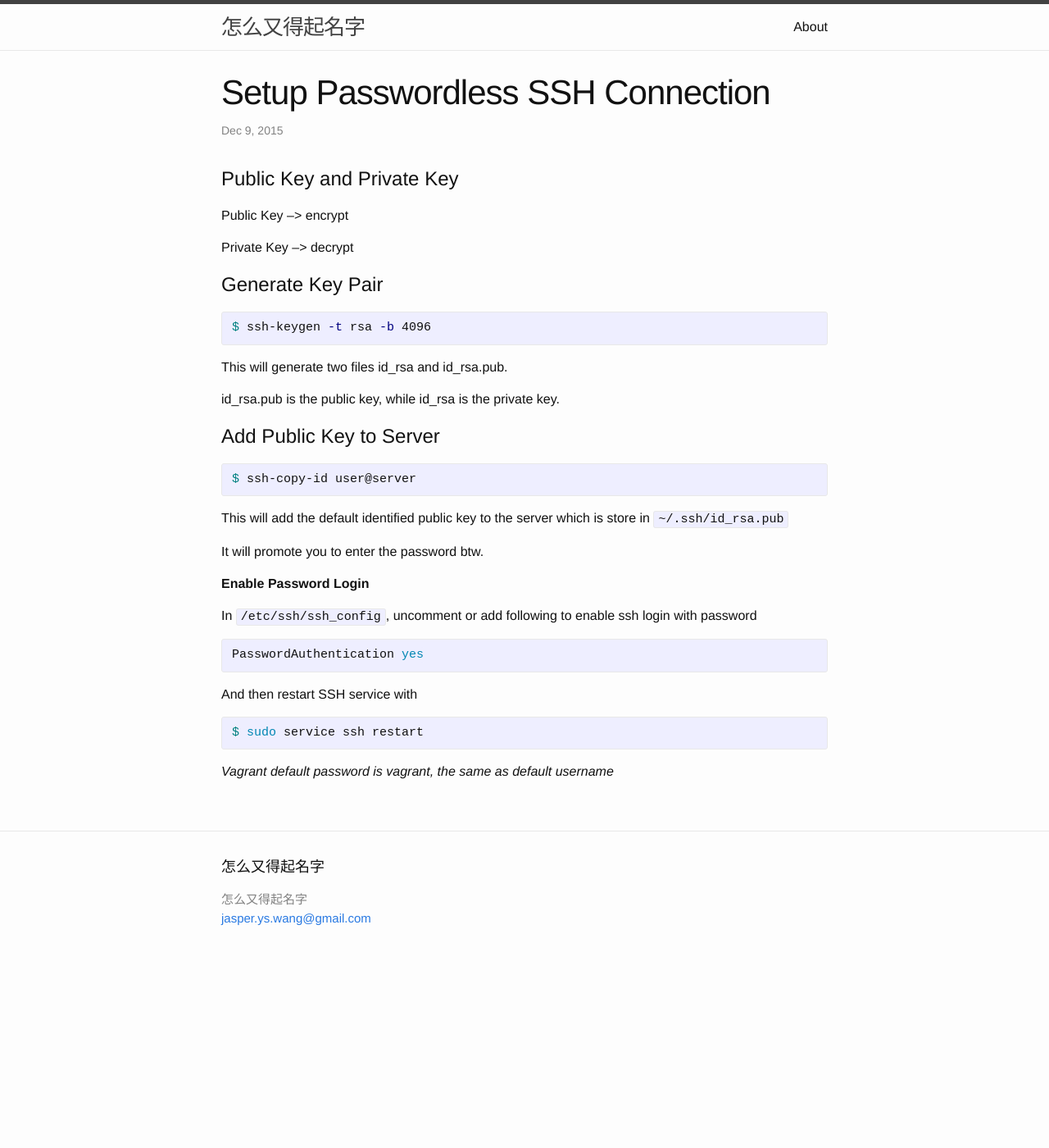
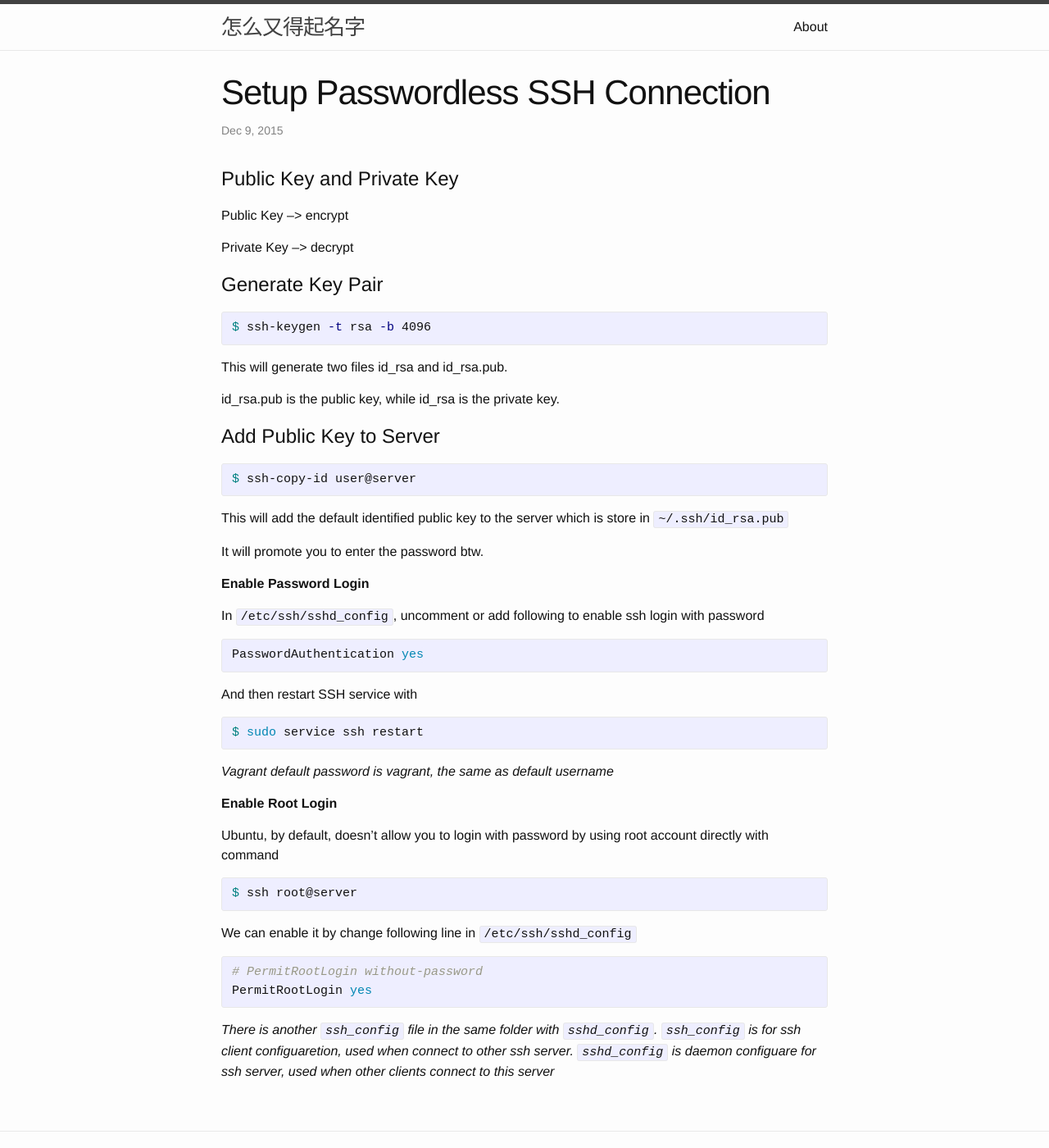
Before and after one commit to wyushi/wyushi.github.io, a Jekyll site: the page built from _posts/2015-12-09-setup-passwordless-ssh-connection.markdown, in a window 1280 px wide and 1400 px high. Shown: the whole window at 82% size. Built offline with Jekyll 4.4.1, drawn with Linux system fonts in a browser that asks for light colours.

Commit message:
update post

```diff
--- a/_posts/2015-12-09-setup-passwordless-ssh-connection.markdown
+++ b/_posts/2015-12-09-setup-passwordless-ssh-connection.markdown
@@ -32,7 +32,7 @@ It will promote you to enter the password btw.
 
 **Enable Password Login**
 
-In `/etc/ssh/ssh_config`, uncomment or add following to enable ssh login with password
+In `/etc/ssh/sshd_config`, uncomment or add following to enable ssh login with password
 
 {% highlight bash %}
 PasswordAuthentication yes
@@ -45,3 +45,22 @@ $ sudo service ssh restart
 {% endhighlight %}
 
 *Vagrant default password is vagrant, the same as default username*
+
+**Enable Root Login**
+
+Ubuntu, by default, doesn't allow you to login with password by using root account directly with command
+
+{% highlight bash %}
+$ ssh root@server
+{% endhighlight %}
+
+We can enable it by change following line in `/etc/ssh/sshd_config`
+
+{% highlight bash %}
+# PermitRootLogin without-password
+PermitRootLogin yes
+{% endhighlight %}
+
+*There is another `ssh_config` file in the same folder with `sshd_config`.
+`ssh_config` is for ssh client configuaretion, used when connect to other ssh server.
+`sshd_config` is daemon configuare for ssh server, used when other clients connect to this server*
```
